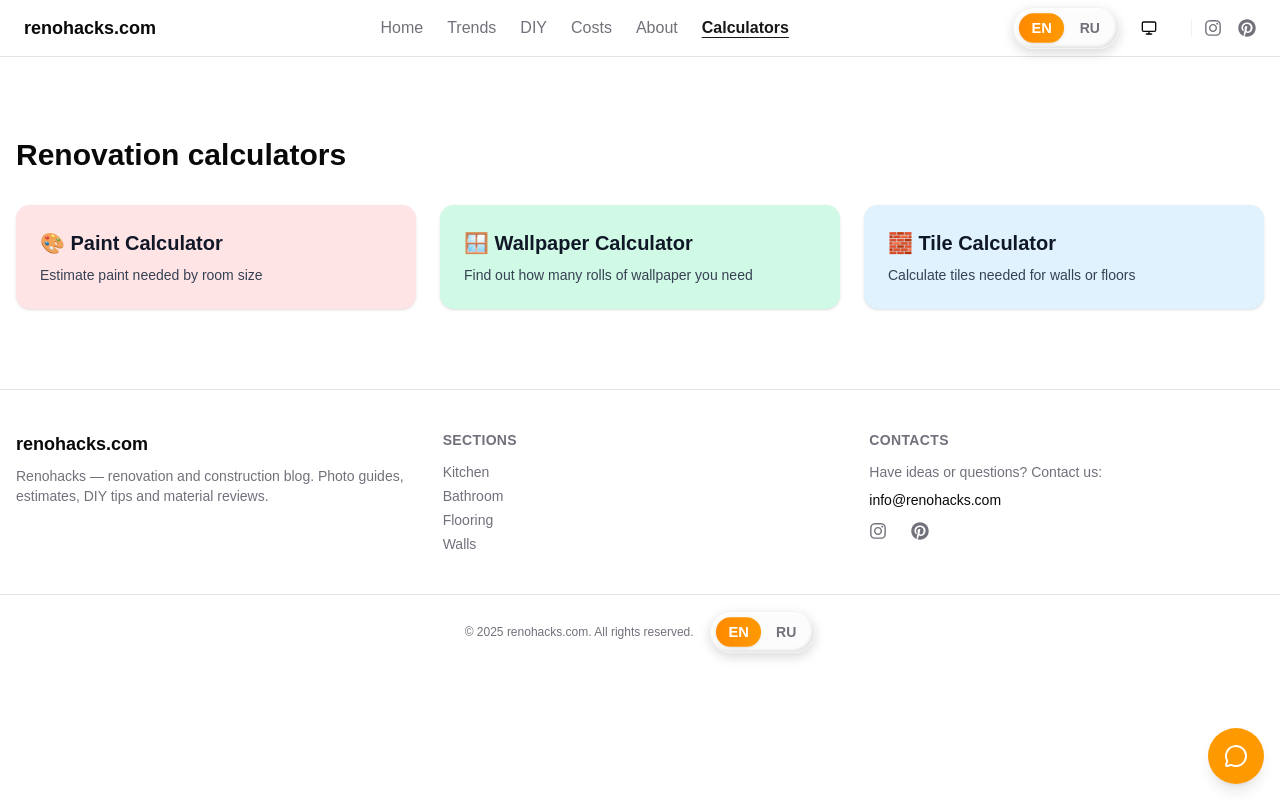
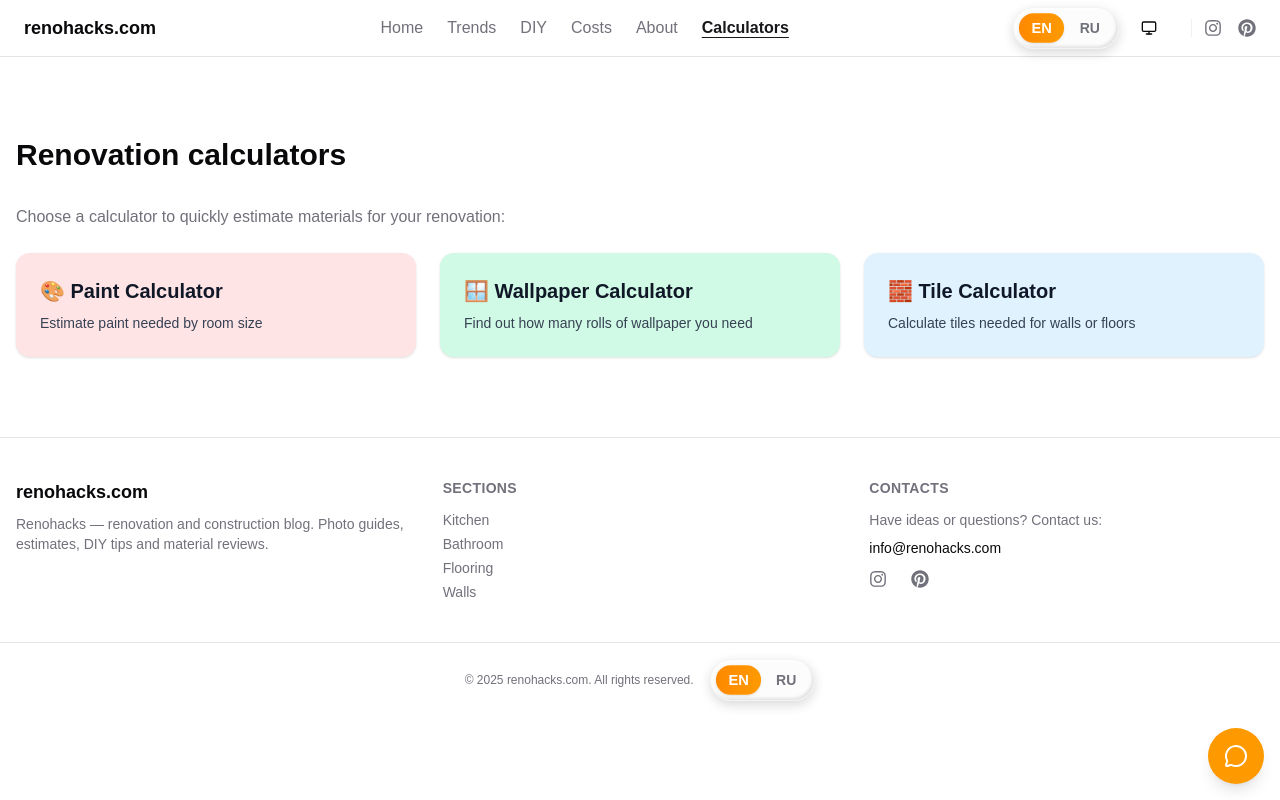
Before and after one commit to Viktor-1982/Remont-Site, a Next.js app: page /en/calculators in a window 1280 px wide. Built offline with nearby package versions, Linux system fonts and the light colour scheme.

Commit message:
en calc fix

```diff
--- a/src/app/en/calculators/page.tsx
+++ b/src/app/en/calculators/page.tsx
@@ -34,6 +34,9 @@ export default function CalculatorsIndexPageEn() {
     return (
         <main className="container py-12">
             <h1 className="text-3xl font-bold mb-8">Renovation calculators</h1>
+            <p className="mb-6 text-muted-foreground">
+                Choose a calculator to quickly estimate materials for your renovation:
+            </p>
 
             <div className="grid gap-6 sm:grid-cols-2 lg:grid-cols-3">
                 {calculators.map((calc) => (
```
